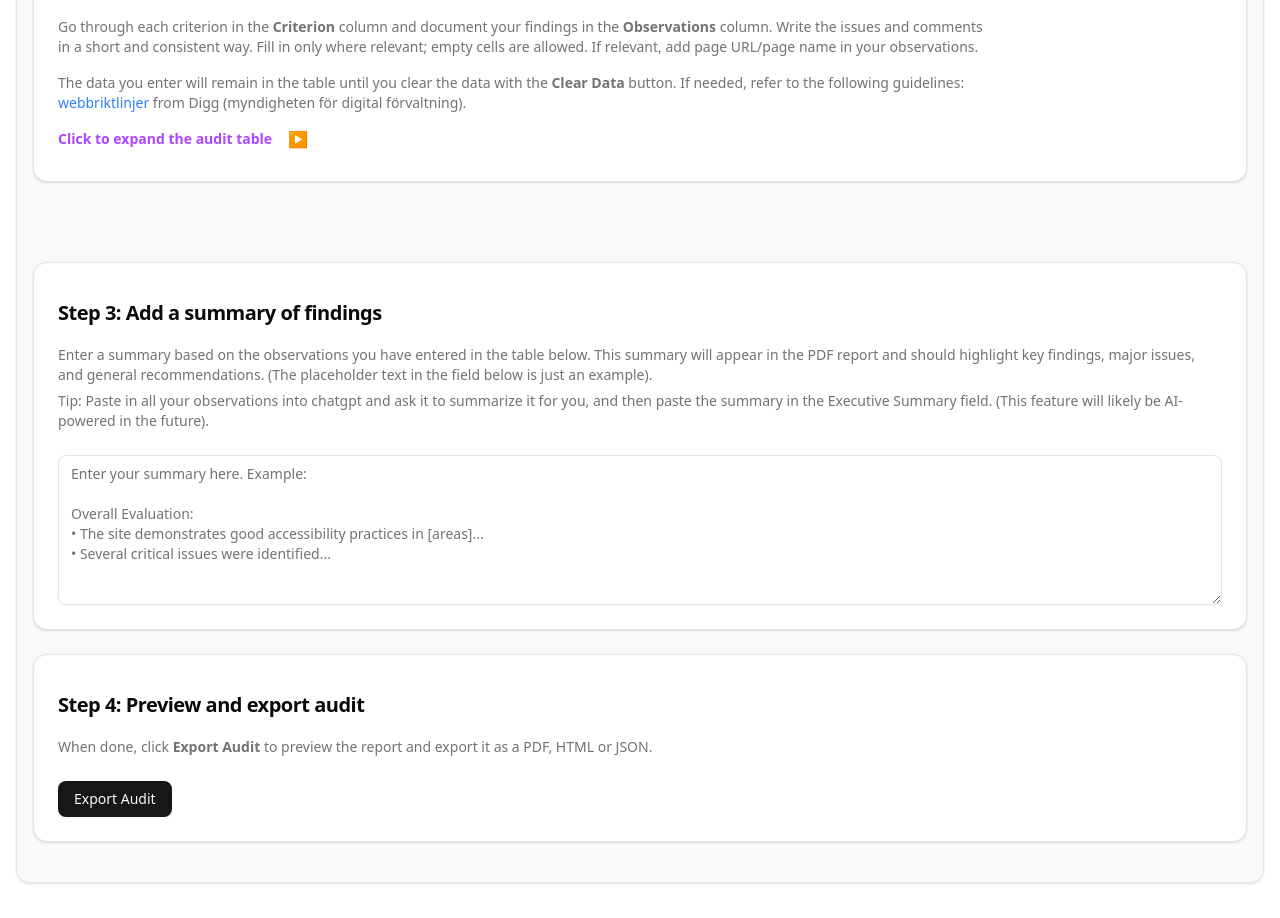
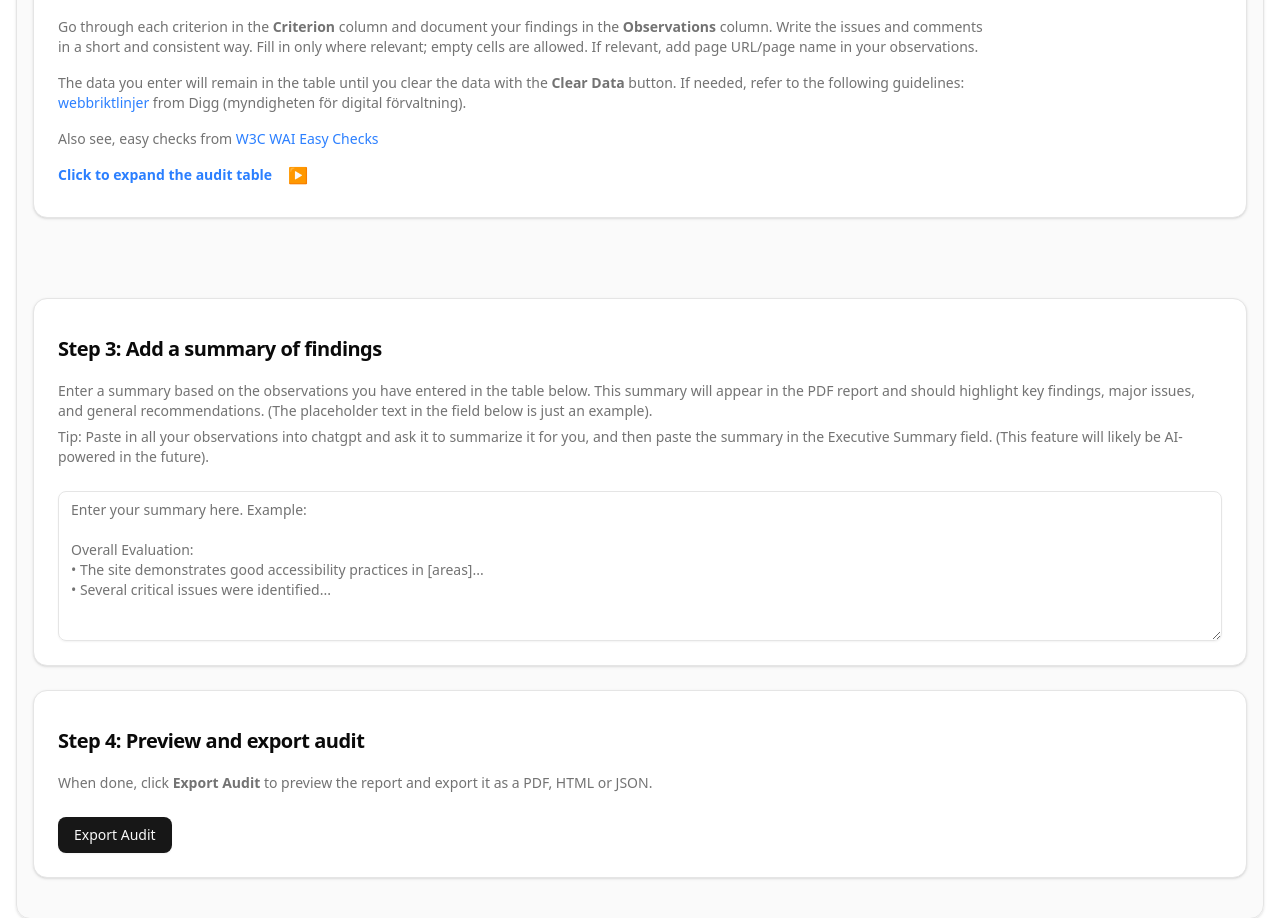
Before and after one commit to hanna-fmw/wcag-compliance-tracker, a Next.js app: page /basic-tests in a window 1280 px wide. Shown: the part 1460-2378 px from the top of the page. Built offline with nearby package versions, Linux system fonts and the light colour scheme.

Commit message:
Update BasicTestsPage and WCAGCriteriaPage to improve text styling and add additional resources. Change text color to blue for better visibility and include a link to W3C WAI Easy Checks in BasicTestsPage for enhanced user guidance.

```diff
--- a/app/basic-tests/page.js
+++ b/app/basic-tests/page.js
@@ -392,12 +392,22 @@ export default function BasicTestsPage() {
 																	</Link>{' '}
 																	from Digg (myndigheten för digital förvaltning).
 																</p>
+																<p className='text-sm text-muted-foreground py-2'>
+																	Also see, easy checks from{' '}
+																	<a
+																		href='https://www.w3.org/WAI/test-evaluate/easy-checks/'
+																		className=' text-sm text-blue-500 hover:text-blue-700 hover:underline'
+																		target='_blank'
+																		rel='noopener noreferrer'>
+																		W3C WAI Easy Checks
+																	</a>
+																</p>
 																<div className='flex items-center gap-4'>
-																	<p className='text-sm font-bold py-2 text-purple-500'>
+																	<p className='text-sm font-bold py-2 text-blue-500'>
 																		Click to expand the audit table
 																	</p>
 																	<span
-																		className={`transform transition-transform text-purple-500 cursor-pointer ${
+																		className={`transform transition-transform text-blue-500 cursor-pointer ${
 																			expandedSections.step2a ? 'rotate-90' : ''
 																		}`}>
 																		▶
@@ -440,20 +450,11 @@ export default function BasicTestsPage() {
 																	</div>
 																	{selectedUrl && (
 																		<div className='text-sm text-muted-foreground'>
-																			Testing: <span className='font-medium'>{selectedUrl}</span>
+																			Testing:{' '}
+																			<span className='text-black font-medium'>{selectedUrl}</span>
 																		</div>
 																	)}
 																</div>
-																<p className='text-gray-600 mb-4'>
-																	Easy checks from{' '}
-																	<a
-																		href='https://www.w3.org/WAI/test-evaluate/easy-checks/'
-																		className='text-blue-500 hover:text-blue-700 hover:underline'
-																		target='_blank'
-																		rel='noopener noreferrer'>
-																		W3C WAI Easy Checks
-																	</a>
-																</p>
 
 																<div className='overflow-x-auto'>
 																	<table className='min-w-full border-collapse'>
--- a/app/in-depth-tests/page.js
+++ b/app/in-depth-tests/page.js
@@ -972,11 +972,11 @@ export default function WCAGCriteriaPage() {
 																	Content.
 																</p>
 																<div className='flex items-center gap-4'>
-																	<p className='text-sm font-bold py-2 text-purple-500'>
+																	<p className='text-sm font-bold py-2 text-blue-500'>
 																		Click to expand the audit table
 																	</p>
 																	<span
-																		className={`transform transition-transform text-purple-500 cursor-pointer ${
+																		className={`transform transition-transform text-blue-500 cursor-pointer ${
 																			expandedSections.testResults ? 'rotate-90' : ''
 																		}`}>
 																		▶
@@ -1023,7 +1023,8 @@ export default function WCAGCriteriaPage() {
 																	</div>
 																	{selectedUrl && (
 																		<div className='text-sm text-muted-foreground'>
-																			Testing: <span className='font-medium'>{selectedUrl}</span>
+																			Testing:{' '}
+																			<span className='text-black font-bold'>{selectedUrl}</span>
 																		</div>
 																	)}
 																</div>
```
